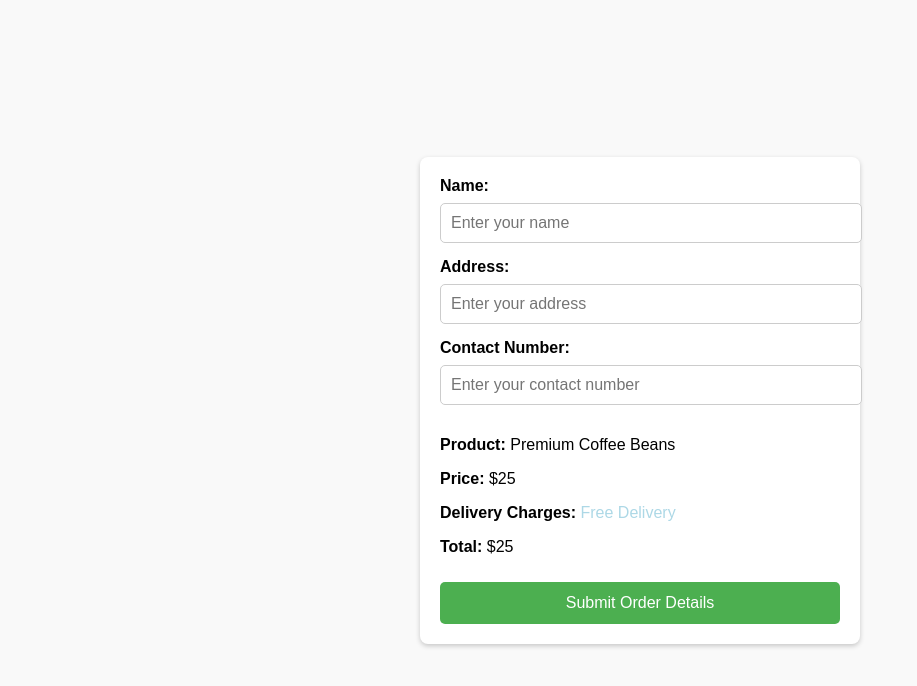
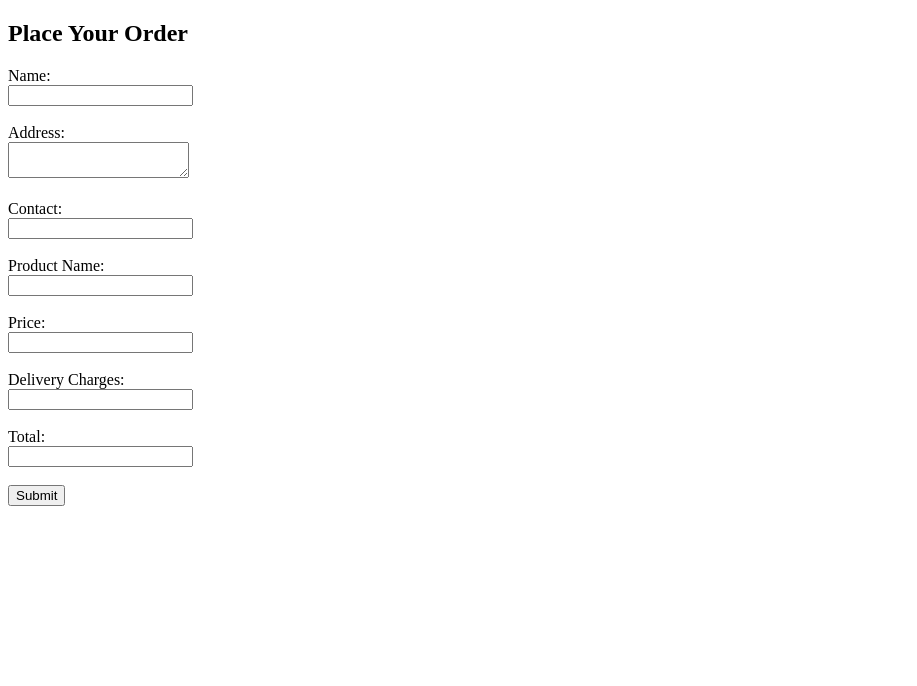
Before and after one commit to Electro-Era/order-details, a plain HTML site: page index.html in a window 1280 px wide. Shown: the whole page, without its empty margins (0-917 px from the left). Drawn offline with Linux system fonts and the light colour scheme.

Commit message:
index.html

```diff
--- a/index.html
+++ b/index.html
@@ -1,139 +1,57 @@
 <!DOCTYPE html>
-<html lang="en">
+<html>
 <head>
-    <meta charset="UTF-8">
-    <meta name="viewport" content="width=device-width, initial-scale=1.0">
-    <title>Order Now</title>
-    <style>
-        body {
-            margin: 0;
-            display: flex;
-            justify-content: center;
-            align-items: center;
-            min-height: 100vh;
-            background-color: #f9f9f9;
-            font-family: Arial, sans-serif;
-        }
-        form {
-            background-color: #fff;
-            padding: 20px;
-            border-radius: 8px;
-            box-shadow: 0 2px 5px rgba(0, 0, 0, 0.2);
-            width: 100%;
-            max-width: 400px;
-        }
-        label {
-            display: block;
-            margin-bottom: 8px;
-            font-weight: bold;
-        }
-        input {
-            width: 100%;
-            padding: 10px;
-            margin-bottom: 15px;
-            border: 1px solid #ccc;
-            border-radius: 5px;
-            font-size: 16px;
-        }
-        button {
-            background-color: #4CAF50;
-            color: white;
-            padding: 12px 20px;
-            font-size: 16px;
-            border: none;
-            border-radius: 5px;
-            cursor: pointer;
-            width: 100%;
-            margin-top: 10px;
-        }
-        button:hover {
-            background-color: #45a049;
-        }
-        .order-options {
-            margin-top: 20px;
-            display: flex;
-            justify-content: space-between;
-        }
-        .order-options button {
-            width: 48%;
-        }
-    </style>
+  <title>Order Form</title>
 </head>
 <body>
-    <form id="orderForm">
-        <label for="name">Name:</label>
-        <input type="text" id="name" name="name" placeholder="Enter your name" required>
+  <h2>Place Your Order</h2>
+  <form id="orderForm">
+    <label for="name">Name:</label><br>
+    <input type="text" id="name" name="name" required><br><br>
 
-        <label for="address">Address:</label>
-        <input type="text" id="address" name="address" placeholder="Enter your address" required>
+    <label for="address">Address:</label><br>
+    <textarea id="address" name="address" required></textarea><br><br>
 
-        <label for="contact">Contact Number:</label>
-        <input type="text" id="contact" name="contact" placeholder="Enter your contact number" required>
+    <label for="contact">Contact:</label><br>
+    <input type="text" id="contact" name="contact" required><br><br>
 
-        <div class="product-details">
-            <p><strong>Product:</strong> Premium Coffee Beans</p>
-            <p><strong>Price:</strong> $25</p>
-            <p><strong>Delivery Charges:</strong> <span style="color: #ADD8E6;">Free Delivery</span></p>
-            <p><strong>Total:</strong> $25</p>
-        </div>
+    <label for="product">Product Name:</label><br>
+    <input type="text" id="product" name="product" required><br><br>
 
-        <button type="submit">Submit Order Details</button>
-    </form>
+    <label for="price">Price:</label><br>
+    <input type="number" id="price" name="price" required><br><br>
 
-    <div class="order-options" id="orderOptions" style="display: none;">
-        <button id="whatsappOrderBtn">Place Order via WhatsApp</button>
-        <button id="gmailOrderBtn">Place Order via Gmail</button>
-    </div>
+    <label for="delivery">Delivery Charges:</label><br>
+    <input type="number" id="delivery" name="delivery" required><br><br>
 
-    <script>
-        document.getElementById("orderForm").addEventListener("submit", function(event) {
-            event.preventDefault(); // Prevent the form from submitting normally
+    <label for="total">Total:</label><br>
+    <input type="number" id="total" name="total" required><br><br>
 
-            const name = document.getElementById("name").value.trim();
-            const address = document.getElementById("address").value.trim();
-            const contact = document.getElementById("contact").value.trim();
+    <button type="button" onclick="submitOrder()">Submit</button>
+  </form>
 
-            if (!name || !address || !contact) {
-                alert("Please fill out all fields.");
-                return;
-            }
+  <script>
+    function submitOrder() {
+      const scriptURL = 'https://script.google.com/macros/s/AKfycbzElw6npe2daMi6wx6aVhi11AW3FFIVO-RwfxWyok1sKH5QkGVczOsMgGkKhKA0J0R9/exec'; // Your Web App URL
+      const form = document.getElementById('orderForm');
+      const formData = new FormData(form);
 
-            const productName = "Premium Coffee Beans";
-            const productPrice = 25;
-            const deliveryCharges = 0; // Free Delivery
-            const totalPrice = productPrice + deliveryCharges;
+      const data = {};
+      formData.forEach((value, key) => {
+        data[key] = value; // Convert FormData to an object
+      });
 
-            const orderDetails = {
-                name: name,
-                address: address,
-                contact: contact,
-                product: productName,
-                price: productPrice,
-                deliveryCharges: deliveryCharges,
-                totalPrice: totalPrice
-            };
-
-            // Send the order details to Google Sheets via Apps Script
-            fetch('https://script.google.com/macros/s/AKfycbyv7p5Akx9nxMh6mm0NCkfmCTuRxTCAi6Kikqps8jJnJpiMQnfbNTVv-vr7kArH_vKJ/exec', {  // Replace with the URL of your deployed Google Apps Script web app
-                method: 'POST',
-                body: JSON.stringify(orderDetails),
-                headers: {
-                    'Content-Type': 'application/json'
-                }
-            })
-            .then(response => response.text())
-            .then(responseText => {
-                alert("Order received successfully!");
-                console.log(responseText);
-                // Hide the form and show the order options
-                document.getElementById("orderForm").style.display = "none";
-                document.getElementById("orderOptions").style.display = "flex";
-            })
-            .catch(error => {
-                console.error('Error:', error);
-                alert("There was an issue submitting the order.");
-            });
-        });
-    </script>
+      fetch(scriptURL, {
+        method: 'POST',
+        body: JSON.stringify(data), // Send data as JSON
+        headers: {
+          'Content-Type': 'application/json', // Ensure the content type is JSON
+        },
+      })
+        .then(response => response.text())
+        .then(text => alert('Order submitted successfully: ' + text))
+        .catch(error => alert('Error submitting order: ' + error));
+    }
+  </script>
 </body>
 </html>
```
